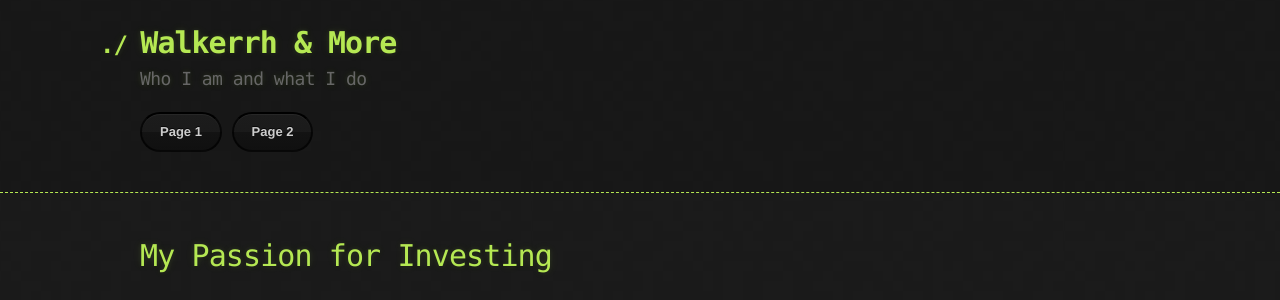
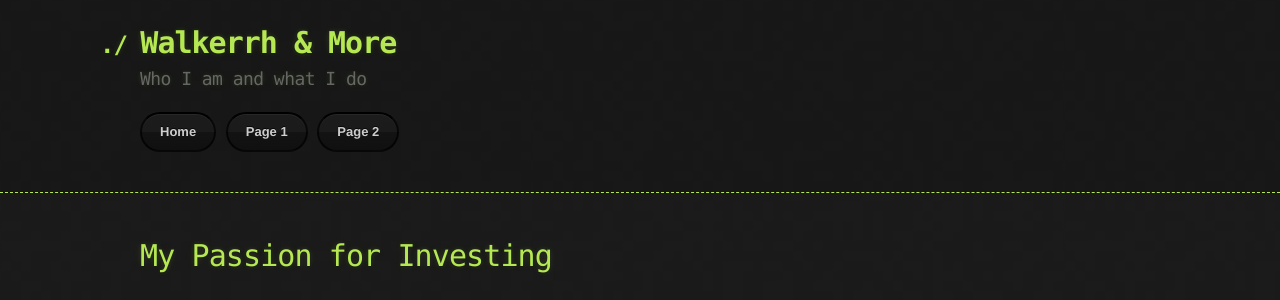
Before and after one commit to Walkerrh/walkerrh.github.io, a Jekyll site: the page built from index.md, in a window 1280 px wide. Shown: the top 300 px of the page. Built offline with Jekyll 4.4.1, drawn with Linux system fonts in a browser that asks for light colours; our own code applies the rules of GitHub Pages for plain Markdown files.

Commit message:
Update default.html

```diff
--- a/_layouts/default.html
+++ b/_layouts/default.html
@@ -21,6 +21,7 @@
         </a>
         <h2>{{ site.description | default: site.github.project_tagline }}</h2>
         <section id="downloads">
+          <a href="{{ '/index.md' | relative_url }}" class="btn">Home</a>
           <a href="{{ '/page1.md' | relative_url }}" class="btn">Page 1</a>
           <a href="{{ '/page2.md' | relative_url }}" class="btn">Page 2</a>
       <!-- Keep your other buttons here -->
```
